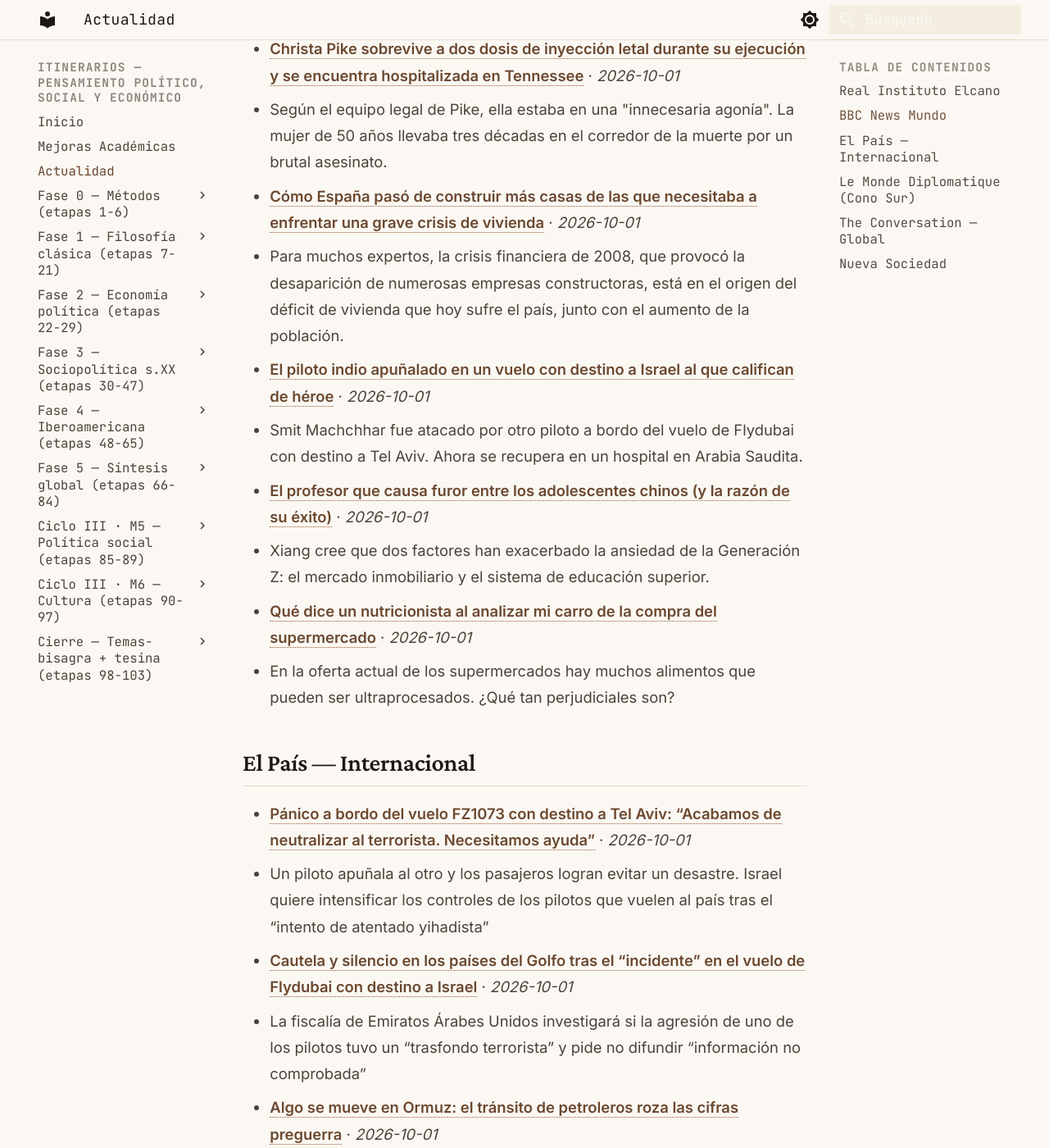
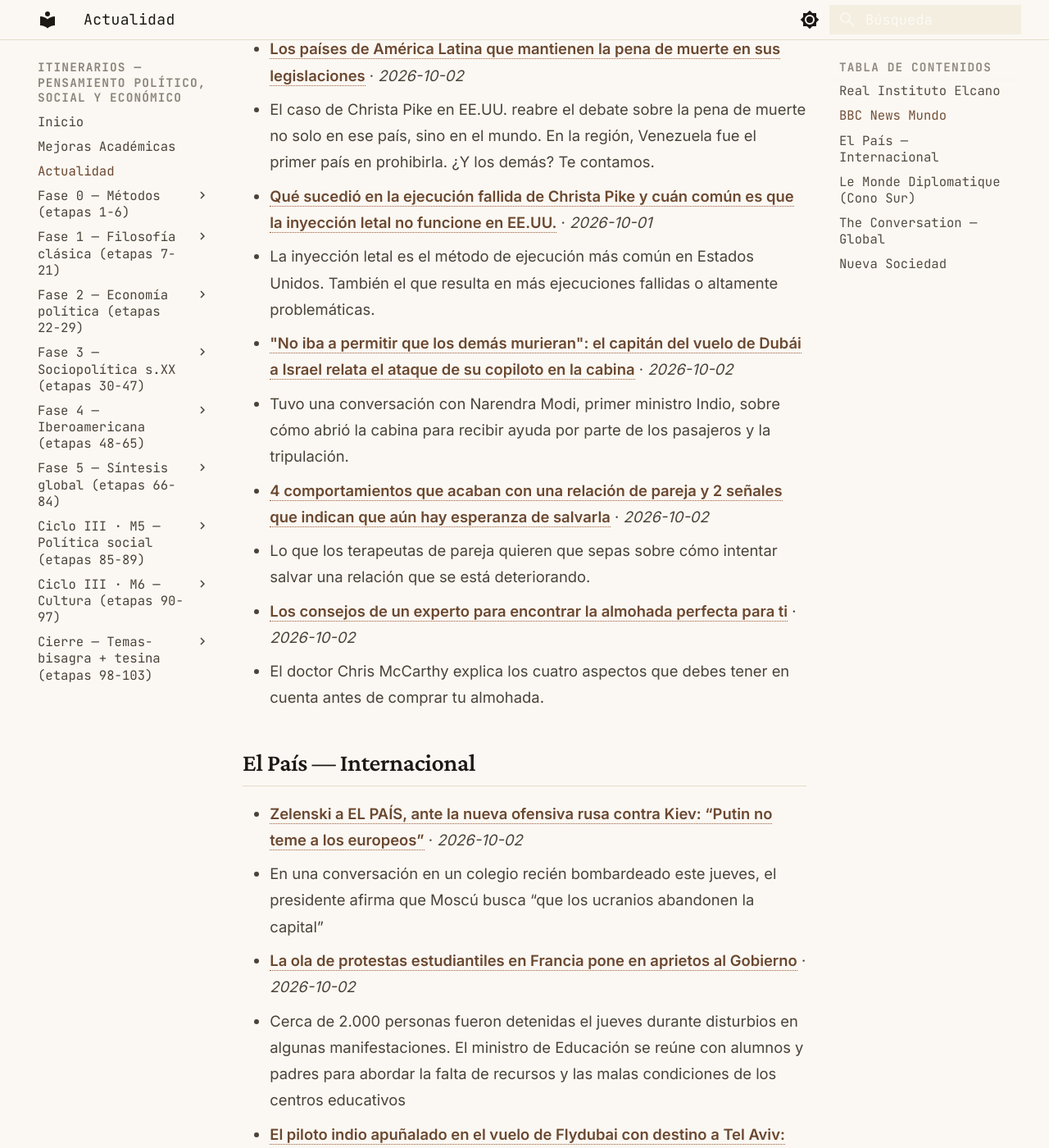
Before and after one commit to MrSpagVi/Curso, an MkDocs documentation site: the page built from docs/actualidad.md, in a window 1280 px wide and 1400 px high, scrolled down 855 px. Shown: the whole window at 82% size. Built offline with MkDocs 1.6.1 and Material for MkDocs 9.7.7, drawn with Linux system fonts in a browser that asks for light colours; some of the changed text lies outside the part shown.

Commit message:
auto: actualidad 2026-10-02

```diff
--- a/docs/actualidad.md
+++ b/docs/actualidad.md
@@ -6,7 +6,7 @@ title: Actualidad
 
 Últimos titulares de fuentes que dictan agenda en ciencia política y geopolítica. Actualizado automáticamente cada día (vía GitHub Actions).
 
-_Última actualización: 2026-10-01 12:07 UTC_
+_Última actualización: 2026-10-02 11:37 UTC_
 
 !!! tip "Ritual mensual — #actualidad"
     El último sábado de cada mes: agarrá **un** titular de los de abajo y escribí **300 palabras** aplicándole **2 autores** del último mes que leíste. ¿Qué diría cada uno? ¿En qué chocan? No resumas la noticia — usala como caso para pensar con las herramientas que venís construyendo. Guardá el texto con el tag `#actualidad` en tu sistema de notas. Esto convierte la teoría en criterio sobre la coyuntura: el objetivo del plan no es citar a Maquiavelo, es leer el presente con él.
@@ -17,25 +17,25 @@ _Sin datos en esta ejecución. Visitar fuente: [https://www.realinstitutoelcano.
 
 ## BBC News Mundo
 
-- **[Christa Pike sobrevive a dos dosis de inyección letal durante su ejecución y se encuentra hospitalizada en Tennessee](https://www.bbc.com/mundo/articles/c6vgygpp3eqlo?at_medium=RSS&at_campaign=rss)** · *2026-10-01*
-  - Según el equipo legal de Pike, ella estaba en una "innecesaria agonía". La mujer de 50 años llevaba tres décadas en el corredor de la muerte por un brutal asesinato.
-- **[Cómo España pasó de construir más casas de las que necesitaba a enfrentar una grave crisis de vivienda](https://www.bbc.com/mundo/articles/c3y0zx01evpjo?at_medium=RSS&at_campaign=rss)** · *2026-10-01*
-  - Para muchos expertos, la crisis financiera de 2008, que provocó la desaparición de numerosas empresas constructoras, está en el origen del déficit de vivienda que hoy sufre el país, junto con el aumento de la población.
-- **[El piloto indio apuñalado en un vuelo con destino a Israel al que califican de héroe](https://www.bbc.com/mundo/articles/cq0lrl6z5rw1o?at_medium=RSS&at_campaign=rss)** · *2026-10-01*
-  - Smit Machchhar fue atacado por otro piloto a bordo del vuelo de Flydubai con destino a Tel Aviv. Ahora se recupera en un hospital en Arabia Saudita.
-- **[El profesor que causa furor entre los adolescentes chinos (y la razón de su éxito)](https://www.bbc.com/mundo/articles/c6z9z8p4xxg2o?at_medium=RSS&at_campaign=rss)** · *2026-10-01*
-  - Xiang cree que dos factores han exacerbado la ansiedad de la Generación Z: el mercado inmobiliario y el sistema de educación superior.
-- **[Qué dice un nutricionista al analizar mi carro de la compra del supermercado](https://www.bbc.com/mundo/articles/c8zxz9wr177vo?at_medium=RSS&at_campaign=rss)** · *2026-10-01*
-  - En la oferta actual de los supermercados hay muchos alimentos que pueden ser ultraprocesados. ¿Qué tan perjudiciales son?
+- **[Los países de América Latina que mantienen la pena de muerte en sus legislaciones](https://www.bbc.com/mundo/articles/cm70d0xew430o?at_medium=RSS&at_campaign=rss)** · *2026-10-02*
+  - El caso de Christa Pike en EE.UU. reabre el debate sobre la pena de muerte no solo en ese país, sino en el mundo. En la región, Venezuela fue el primer país en prohibirla. ¿Y los demás? Te contamos.
+- **[Qué sucedió en la ejecución fallida de Christa Pike y cuán común es que la inyección letal no funcione en EE.UU.](https://www.bbc.com/mundo/articles/c50m3mxlx9ndo?at_medium=RSS&at_campaign=rss)** · *2026-10-01*
+  - La inyección letal es el método de ejecución más común en Estados Unidos. También el que resulta en más ejecuciones fallidas o altamente problemáticas.
+- **["No iba a permitir que los demás murieran": el capitán del vuelo de Dubái a Israel relata el ataque de su copiloto en la cabina](https://www.bbc.com/mundo/articles/c6eq8qqr7v89o?at_medium=RSS&at_campaign=rss)** · *2026-10-02*
+  - Tuvo una conversación con Narendra Modi, primer ministro Indio, sobre cómo abrió la cabina para recibir ayuda por parte de los pasajeros y la tripulación.
+- **[4 comportamientos que acaban con una relación de pareja y 2 señales que indican que aún hay esperanza de salvarla](https://www.bbc.com/mundo/articles/cw8d33q0mr5jo?at_medium=RSS&at_campaign=rss)** · *2026-10-02*
+  - Lo que los terapeutas de pareja quieren que sepas sobre cómo intentar salvar una relación que se está deteriorando.
+- **[Los consejos de un experto para encontrar la almohada perfecta para ti](https://www.bbc.com/mundo/articles/ckyvzr2de5z8o?at_medium=RSS&at_campaign=rss)** · *2026-10-02*
+  - El doctor Chris McCarthy explica los cuatro aspectos que debes tener en cuenta antes de comprar tu almohada.
 
 ## El País — Internacional
 
-- **[Pánico a bordo del vuelo FZ1073 con destino a Tel Aviv: “Acabamos de neutralizar al terrorista. Necesitamos ayuda”](https://elpais.com/internacional/2026-10-01/panico-a-bordo-del-vuelo-fz1073-con-destino-a-tel-aviv-acabamos-de-neutralizar-al-terrorista-necesitamos-ayuda.html)** · *2026-10-01*
-  - Un piloto apuñala al otro y los pasajeros logran evitar un desastre. Israel quiere intensificar los controles de los pilotos que vuelen al país tras el “intento de atentado yihadista”
-- **[Cautela y silencio en los países del Golfo tras el “incidente” en el vuelo de Flydubai con destino a Israel](https://elpais.com/internacional/2026-10-01/cautela-y-silencio-en-los-paises-del-golfo-tras-el-incidente-en-el-vuelo-de-flydubai-con-destino-a-israel.html)** · *2026-10-01*
-  - La fiscalía de Emiratos Árabes Unidos investigará si la agresión de uno de los pilotos tuvo un “trasfondo terrorista” y pide no difundir “información no comprobada”
-- **[Algo se mueve en Ormuz: el tránsito de petroleros roza las cifras preguerra](https://elpais.com/internacional/2026-10-01/algo-se-mueve-en-ormuz-el-transito-de-petroleros-roza-las-cifras-preguerra.html)** · *2026-10-01*
-  - El flujo de crudo por esta arteria clave de la energía mundial se recupera con fuerza, pero los ataques a buques continúan e impiden que el precio del crudo descienda
+- **[Zelenski a EL PAÍS, ante la nueva ofensiva rusa contra Kiev: “Putin no teme a los europeos”](https://elpais.com/internacional/2026-10-02/zelenski-a-el-pais-ante-la-nueva-ofensiva-rusa-contra-kiev-putin-no-teme-a-los-europeos.html)** · *2026-10-02*
+  - En una conversación en un colegio recién bombardeado este jueves, el presidente afirma que Moscú busca “que los ucranios abandonen la capital”
+- **[La ola de protestas estudiantiles en Francia pone en aprietos al Gobierno](https://elpais.com/internacional/2026-10-02/la-ola-de-protestas-estudiantiles-en-francia-pone-al-gobierno-contra-las-cuerdas.html)** · *2026-10-02*
+  - Cerca de 2.000 personas fueron detenidas el jueves durante disturbios en algunas manifestaciones. El ministro de Educación se reúne con alumnos y padres para abordar la falta de recursos y las malas condiciones de los centros educativos
+- **[El piloto indio apuñalado en el vuelo de Flydubai con destino a Tel Aviv: “No podía dejar morir a los demás”](https://elpais.com/internacional/2026-10-02/el-piloto-apunalado-en-el-vuelo-de-flydubai-entre-dubai-y-tel-aviv-me-dije-que-la-puerta-estaba-ahi-que-solo-tenia-que-abrirla.html)** · *2026-10-02*
+  - El comandante Smit Machchhar, calificado como “héroe” en India e Israel, habla por videollamada con su primer ministro, Narendra Modi, desde una cama de hospital en Abu Dabi
 - **[¿Se le acabó la suerte a Trump? Ahora, quién seduce al voto latino](https://elpais.com/us/2026-10-01/se-le-acabo-la-suerte-a-trump-ahora-quien-seduce-al-voto-latino.html)** · *2026-10-01*
   - Si los demócratas confunden el voto castigo con lealtad, cometerán el mismo error que el republicano
 - **[Alemania: cuando la vacuna de la historia pierde efecto](https://elpais.com/opinion/2026-09-29/alemania-cuando-la-vacuna-de-la-historia-pierde-efecto.html)** · *2026-09-29*
@@ -47,16 +47,16 @@ _Sin datos en esta ejecución. Visitar fuente: [https://www.eldiplo.org/feed/](h
 
 ## The Conversation — Global
 
-- **[Manchester City supporters have been gaslit. What happens now?](https://theconversation.com/manchester-city-supporters-have-been-gaslit-what-happens-now-293249)** · *2026-10-01*
-  - The evidence now requires Manchester City supporters to make the distinction their owners have spent years blurring.
-- **[The great Romanian contribution – research reveals just how Britain benefits](https://theconversation.com/the-great-romanian-contribution-research-reveals-just-how-britain-benefits-292618)** · *2026-10-01*
-  - According to one poll, Romanians are the UK’s least-wanted European migrants.
-- **[Would a 50 mph motorway speed limit really save much fuel?](https://theconversation.com/would-a-50-mph-motorway-speed-limit-really-save-much-fuel-293246)** · *2026-10-01*
-  - Physics suggests slower cars use less petrol. But in the real-world, fuel consumption depends on much more than aerodynamic drag.
-- **[Women are turning to testosterone, but what does the science actually say?](https://theconversation.com/women-are-turning-to-testosterone-but-what-does-the-science-actually-say-292447)** · *2026-10-01*
-  - Growing numbers of women are using testosterone for menopause symptoms, but female-specific products remain scarce and evidence patchy.
-- **[Spain’s housing crisis is a warning for all of Europe – rights mean nothing if they’re not enforced](https://theconversation.com/spains-housing-crisis-is-a-warning-for-all-of-europe-rights-mean-nothing-if-theyre-not-enforced-293235)** · *2026-10-01*
-  - Spain has a constitutional right to housing – but it hasn’t stopped rents and property prices from skyrocketing.
+- **[Substance-use disorders linked to sixfold higher risk of suicidal behaviour – new study](https://theconversation.com/substance-use-disorders-linked-to-sixfold-higher-risk-of-suicidal-behaviour-new-study-292399)** · *2026-10-02*
+  - A study of 4.2 million people found a strong link between substance-use disorders and suicidal behaviour, with family patterns offering further clues.
+- **[Marie Antoinette at 20: Sofia Coppola’s playfully postmodern period drama is finally getting the praise it deserves](https://theconversation.com/marie-antoinette-at-20-sofia-coppolas-playfully-postmodern-period-drama-is-finally-getting-the-praise-it-deserves-293261)** · *2026-10-02*
+  - Marie Antoinette was released into a cultural moment dominated by consumerism as empowerment, when ‘girl power’ was used to sell music and fashion to young women.
+- **[Women in architecture: the damaging workplace culture pushing talented professionals out](https://theconversation.com/women-in-architecture-the-damaging-workplace-culture-pushing-talented-professionals-out-275979)** · *2026-10-02*
+  - The profession needs to dismantle the structural and cultural barriers that have held them back for far too long.
+- **[National Year of Reading: linguistic diversity should be central to reading for pleasure intiatives](https://theconversation.com/national-year-of-reading-linguistic-diversity-should-be-central-to-reading-for-pleasure-intiatives-293056)** · *2026-10-02*
+  - Books in different languages do more than support language learning. They connect families, amplify diverse voices and make reading more inclusive.
+- **[The mental health of politicians is a critical issue - we should all care](https://theconversation.com/the-mental-health-of-politicians-is-a-critical-issue-we-should-all-care-292389)** · *2026-10-02*
+  - Elected politicians make decisions that can affect millions, but do they receive the support they need?
 
 ## Nueva Sociedad
 
```
